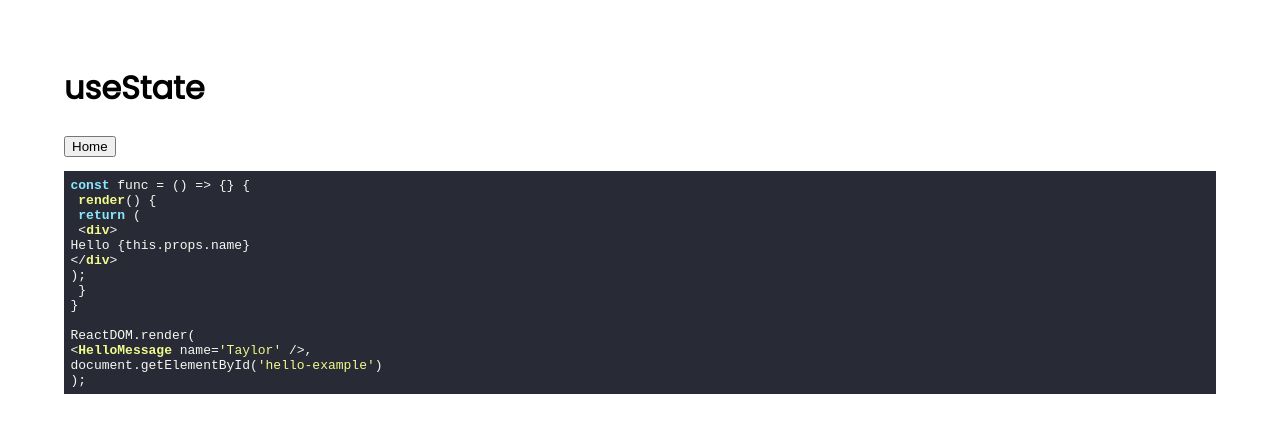
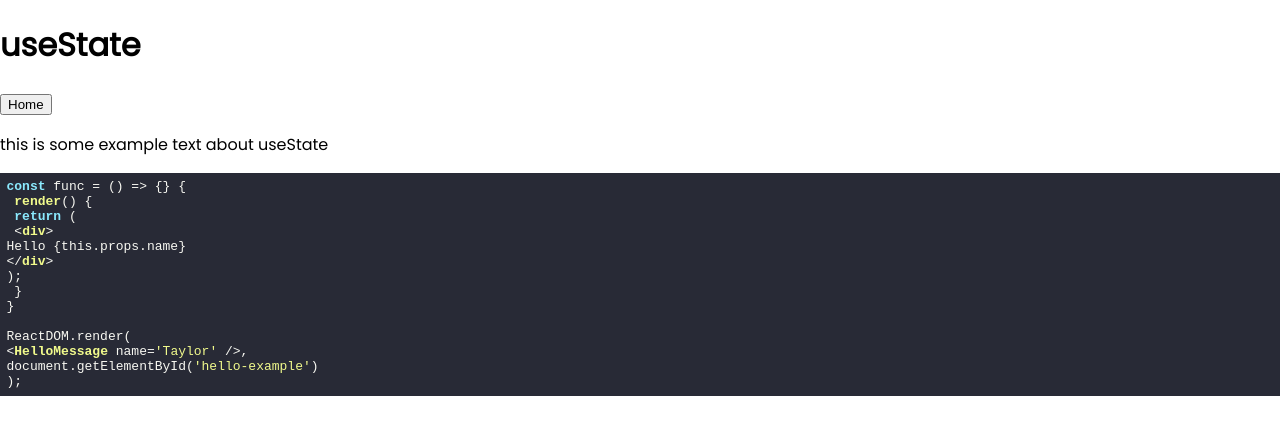
Before and after one commit to taine-rasmussen/react-blog, a React (Create React App) app: page /useState in a window 1280 px wide. Shown: the top 434 px of the page. Built offline with nearby package versions, Linux system fonts and the light colour scheme.

Commit message:
fixed body margin

```diff
--- a/src/App.css
+++ b/src/App.css
@@ -2,7 +2,7 @@
 
 body {
   font-family: "Poppins", sans-serif;
-  margin: 4rem;
+  margin: 0;
 }
 
 .landing-container {
@@ -10,6 +10,5 @@ body {
   width: 100vw;
   background-color: aqua;
   display: flex;
-  justify-content: center;
   flex-wrap: wrap;
 }
--- a/src/Components/StateBlog.js
+++ b/src/Components/StateBlog.js
@@ -1,5 +1,4 @@
 import React from 'react'
-import { Link } from "react-router-dom";
 import SyntaxHighLighter from 'react-syntax-highlighter';
 import { dracula } from 'react-syntax-highlighter/dist/cjs/styles/hljs';
 
@@ -7,10 +6,7 @@ import Textbox from '../Library/Textbox'
 import Button from '../Library/Button'
 
 const StateBlog = () => {
-
   const exampleText = 'this is some example text about useState'
-
-  const markdown = `A paragraph with *emphasis* and **strong importance**.`
 
   return (
     <div className="stateblog-container">
@@ -19,7 +15,7 @@ const StateBlog = () => {
         <Button text={'Home'} path={'/'} />
       </div>
       <div className="stateblog-body">
-        {/* <Textbox text={exampleText} /> */}
+        <Textbox text={exampleText} />
         <SyntaxHighLighter language="javascript" style={dracula}>
           {
             "const func = () => {} {\n render() {\n return ( \n <div>\nHello {this.props.name}\n</div>\n);\n }\n}\n\nReactDOM.render(\n<HelloMessage name='Taylor' />,\ndocument.getElementById('hello-example')\n);"
--- a/src/Library/Button.js
+++ b/src/Library/Button.js
@@ -2,7 +2,6 @@ import React from 'react'
 import { Link } from "react-router-dom";
 
 const Button = (props) => {
-
   const {
     text,
     path
```
Lines whose indentation alone changed are shown as unchanged.
